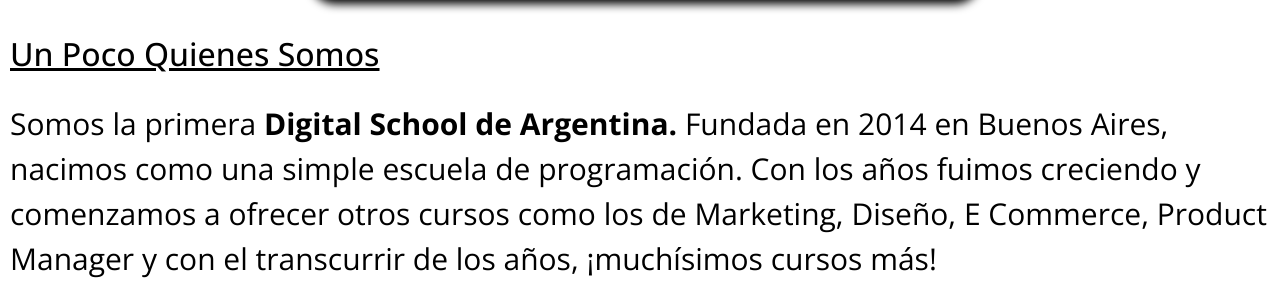
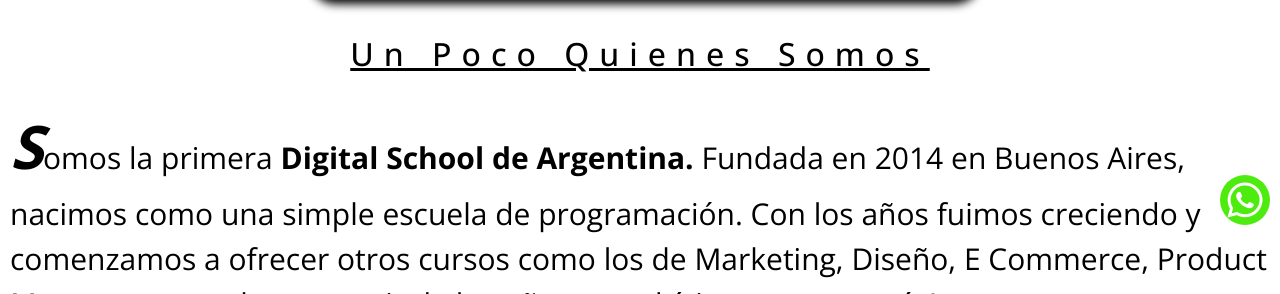
Before and after one commit to FabricioReyna/2da-entrega-CodeHouse, a plain HTML site: page index.html in a window 1280 px wide. Shown: the part 565-859 px from the top of the page. Drawn offline with nearby package versions, Linux system fonts and the light colour scheme; a web font is replaced by a local one.

Commit message:
2da Entrega

```diff
--- a/css/inicio.css
+++ b/css/inicio.css
@@ -25,10 +25,18 @@
     padding: 10px;
     text-decoration: underline;
     text-transform: capitalize;
+    text-align: center;
+    letter-spacing: 10px;
   }
   .Paragraph p {
     font-size: 30px;
     padding: 10px;
+  }
+  .Paragraph p::first-letter{
+    color: #000;
+    font-size: 2em;
+    font-style: italic;
+    font-weight: bold;
   }
 /* TABLET */
 @media (max-width: 1024px) {
--- a/css/style.css
+++ b/css/style.css
@@ -107,6 +107,11 @@ footer {
 .footer-div a i {
   color: black;
   font-size: 40px;
+  width: 50px;
+  height: 50px;
+  position: relative;
+  top: 5px;
+  right: 3px;
 }
 .footer-div a:nth-child(1):hover {
   background: linear-gradient(
@@ -119,12 +124,38 @@ footer {
     #fd1d1d
   );
   width: 46px;
-  border-radius: 50%;
+  border-radius: 10px;
 }
 .footer-div a:nth-child(2):hover {
-  background: linear-gradient(45deg, #0077b5, #00a0dc);
+  background: linear-gradient(45deg, #0077b5 65%, #00a0dc 25%);
   width: 46px;
+  border-radius: 10px;
+}
+.footer-div a:nth-child(3):hover {
+  background: #50C9C3;  /* fallback for old browsers */
+  background: -webkit-linear-gradient(to right, #96DEDA, #50C9C3);  /* Chrome 10-25, Safari 5.1-6 */
+  background: linear-gradient(to right, #96DEDA, #50C9C3); /* W3C, IE 10+/ Edge, Firefox 16+, Chrome 26+, Opera 12+, Safari 7+ */
+
+  width: 46px;
+  border-radius: 10px;
+}
+.footer-div a:nth-child(4) {
+  position: fixed;
+  bottom: 10px;
+  right: 10px;
   border-radius: 50%;
+  background: #4EEC0E;
+  transition: 2s;
+  transform: rotate(360deg);
+
+}
+.footer-div a:nth-child(4) i {
+ position: relative;
+ left: 0;
+  width: 50px;
+  height: 50px;
+  color: #fff;
+
 }
 
 /* TABLET */
--- a/index.html
+++ b/index.html
@@ -5,7 +5,12 @@
     <meta http-equiv="X-UA-Compatible" content="IE=edge" />
     <meta name="viewport" content="width=device-width, initial-scale=1.0" />
     <title>Inicio || Fabricio Reyna</title>
-    <link href="https://cdn.jsdelivr.net/npm/bootstrap@5.2.0/dist/css/bootstrap.min.css" rel="stylesheet" integrity="sha384-gH2yIJqKdNHPEq0n4Mqa/HGKIhSkIHeL5AyhkYV8i59U5AR6csBvApHHNl/vI1Bx" crossorigin="anonymous">
+    <link
+      href="https://cdn.jsdelivr.net/npm/bootstrap@5.2.0/dist/css/bootstrap.min.css"
+      rel="stylesheet"
+      integrity="sha384-gH2yIJqKdNHPEq0n4Mqa/HGKIhSkIHeL5AyhkYV8i59U5AR6csBvApHHNl/vI1Bx"
+      crossorigin="anonymous"
+    />
     <link
       rel="stylesheet"
       href="https://cdnjs.cloudflare.com/ajax/libs/font-awesome/6.1.1/css/all.min.css"
@@ -14,15 +19,23 @@
       referrerpolicy="no-referrer"
     />
     <link rel="shortcut icon" href="img/Logo.png" type="image/x-icon" />
-    <link rel="stylesheet" href="css/style.css">
-    <link rel="stylesheet" href="css/inicio.css">
+    <link rel="stylesheet" href="css/style.css" />
+    <link rel="stylesheet" href="css/inicio.css" />
   </head>
   <body class="GridPadre">
     <header>
       <div class="principal">
         <nav class="navbar navbar-expand-lg bg-transparent">
           <div class="container-fluid">
-            <button class="navbar-toggler" type="button" data-bs-toggle="collapse" data-bs-target="#navbarNav" aria-controls="navbarNav" aria-expanded="false" aria-label="Toggle navigation">
+            <button
+              class="navbar-toggler"
+              type="button"
+              data-bs-toggle="collapse"
+              data-bs-target="#navbarNav"
+              aria-controls="navbarNav"
+              aria-expanded="false"
+              aria-label="Toggle navigation"
+            >
               <span class="navbar-toggler-icon"></span>
             </button>
             <div class="collapse navbar-collapse" id="navbarNav">
@@ -42,16 +55,13 @@
                 <li class="nav-item nav-item-estilos">
                   <a class="nav-link" href="html/servicios.html">Servicios</a>
                 </li>
-
               </ul>
             </div>
           </div>
         </nav>
 
-      <img src="img/Logo.png" alt="Logo"/>
-
+        <img src="img/Logo.png" alt="Logo" />
       </div>
-
     </header>
     <main>
       <div class="iniciomain">
@@ -70,14 +80,20 @@
         <div class="Paragraph">
           <h2>Un poco quienes Somos</h2>
           <p>
-          Somos la primera <b>Digital School de Argentina.</b> Fundada en 2014 en
-          Buenos Aires, nacimos como una simple escuela de programación. Con los
-          años fuimos creciendo y comenzamos a ofrecer otros cursos como los de
-          Marketing, Diseño, E Commerce, Product Manager y con el transcurrir de
-          los años, ¡muchísimos cursos más!
+            Somos la primera <b>Digital School de Argentina.</b> Fundada en 2014
+            en Buenos Aires, nacimos como una simple escuela de programación.
+            Con los años fuimos creciendo y comenzamos a ofrecer otros cursos
+            como los de Marketing, Diseño, E Commerce, Product Manager y con el
+            transcurrir de los años, ¡muchísimos cursos más!
           </p>
           <p>
-          Lorem ipsum dolor sit amet consectetur adipisicing elit. Porro alias eum est aut iure repellat maxime ducimus quos debitis quod, incidunt, possimus, illum molestias cum. Eos provident cupiditate tenetur soluta? Lorem ipsum dolor sit amet consectetur adipisicing elit. Porro alias eum est aut iure repellat maxime ducimus quos debitis quod, incidunt, possimus, illum molestias cum. Eos provident cupiditate tenetur soluta?
+            Lorem ipsum dolor sit amet consectetur adipisicing elit. Porro alias
+            eum est aut iure repellat maxime ducimus quos debitis quod,
+            incidunt, possimus, illum molestias cum. Eos provident cupiditate
+            tenetur soluta? Lorem ipsum dolor sit amet consectetur adipisicing
+            elit. Porro alias eum est aut iure repellat maxime ducimus quos
+            debitis quod, incidunt, possimus, illum molestias cum. Eos provident
+            cupiditate tenetur soluta?
           </p>
         </div>
       </div>
@@ -93,8 +109,14 @@
         <a href="https://www.linkedin.com/in/fabridevtoll/"
           ><i class="fa-brands fa-linkedin-in"></i
         ></a>
+        <a href="#"><i class="fa-brands fa-twitter"></i></a>
+        <a href="#"><i class="fa-brands fa-whatsapp"></i></a>
       </div>
     </footer>
-    <script src="https://cdn.jsdelivr.net/npm/bootstrap@5.2.0/dist/js/bootstrap.bundle.min.js" integrity="sha384-A3rJD856KowSb7dwlZdYEkO39Gagi7vIsF0jrRAoQmDKKtQBHUuLZ9AsSv4jD4Xa" crossorigin="anonymous"></script>
+    <script
+      src="https://cdn.jsdelivr.net/npm/bootstrap@5.2.0/dist/js/bootstrap.bundle.min.js"
+      integrity="sha384-A3rJD856KowSb7dwlZdYEkO39Gagi7vIsF0jrRAoQmDKKtQBHUuLZ9AsSv4jD4Xa"
+      crossorigin="anonymous"
+    ></script>
   </body>
 </html>
```
Also changed, not shown: html/contacto.html (+3 -0 lines), html/producto.html (+3 -1 lines), html/servicios.html (+3 -0 lines), html/ubicacion.html (+3 -1 lines). Lines whose indentation alone changed are shown as unchanged.
